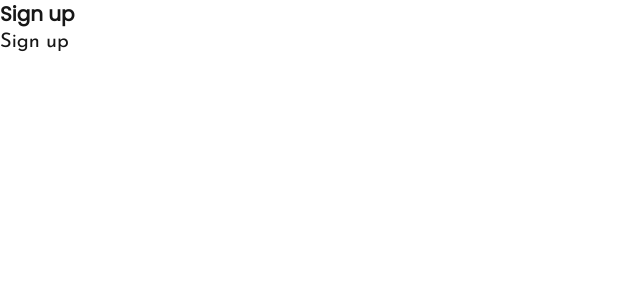
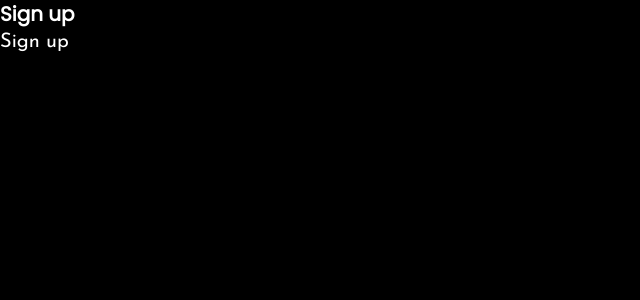
Before and after one commit to GamalSamadov/islamic-courses, a Next.js app: page / in a window 1280 px wide. Shown: the top 300 px of the page, without its empty margins (0-640 px from the left). Built offline with nearby package versions, Linux system fonts and the light colour scheme.

Commit message:
Initial colors

```diff
--- a/src/app/globals.css
+++ b/src/app/globals.css
@@ -3,29 +3,29 @@
 @tailwind utilities;
 
 :root {
-	--background: #ffffff;
-	--foreground: #171717;
-
 	--white: #ffffff;
 	--gray: #ffffff5c;
 	--blue: #09245a;
 	--blue-light: #112095;
-
-	--sky-blue: #65d6fc;
-	--sky-blue-2: #0dc7d2;
-
+	--sky-blue: #0dc7d2;
+	--sky-blue-light: #65d6fc;
 	--purple: #5e17eb;
 }
 
 @media (prefers-color-scheme: dark) {
 	:root {
-		--background: #0a0a0a;
-		--foreground: #ededed;
+		--white: #ffffff;
+		--gray: #ffffff5c;
+		--blue: #09245a;
+		--blue-light: #112095;
+		--sky-blue: #0dc7d2;
+		--sky-blue-light: #65d6fc;
+		--purple: #5e17eb;
 	}
 }
 
 body {
-	color: var(--foreground);
-	background: var(--background);
+	color: white;
+	background: black;
 	font-family: var(--poppins) sans-serif;
 }
--- a/tailwind.config.ts
+++ b/tailwind.config.ts
@@ -9,8 +9,17 @@ export default {
 	theme: {
 		extend: {
 			colors: {
-				background: 'var(--background)',
-				foreground: 'var(--foreground)',
+				blue: {
+					DEFAULT: 'var(--blue)',
+					light: 'var(--blue-light)',
+				},
+				sky_blue: {
+					DEFAULT: 'var(--sky-blue)',
+					light: 'var(--sky-blue-light)',
+				},
+				purple: 'var(--purple)',
+				white: 'var(--white)',
+				gray: 'var(--gray)',
 			},
 			fontFamily: {
 				poppins: ['var(--poppins)', 'sans-serif'],
```
